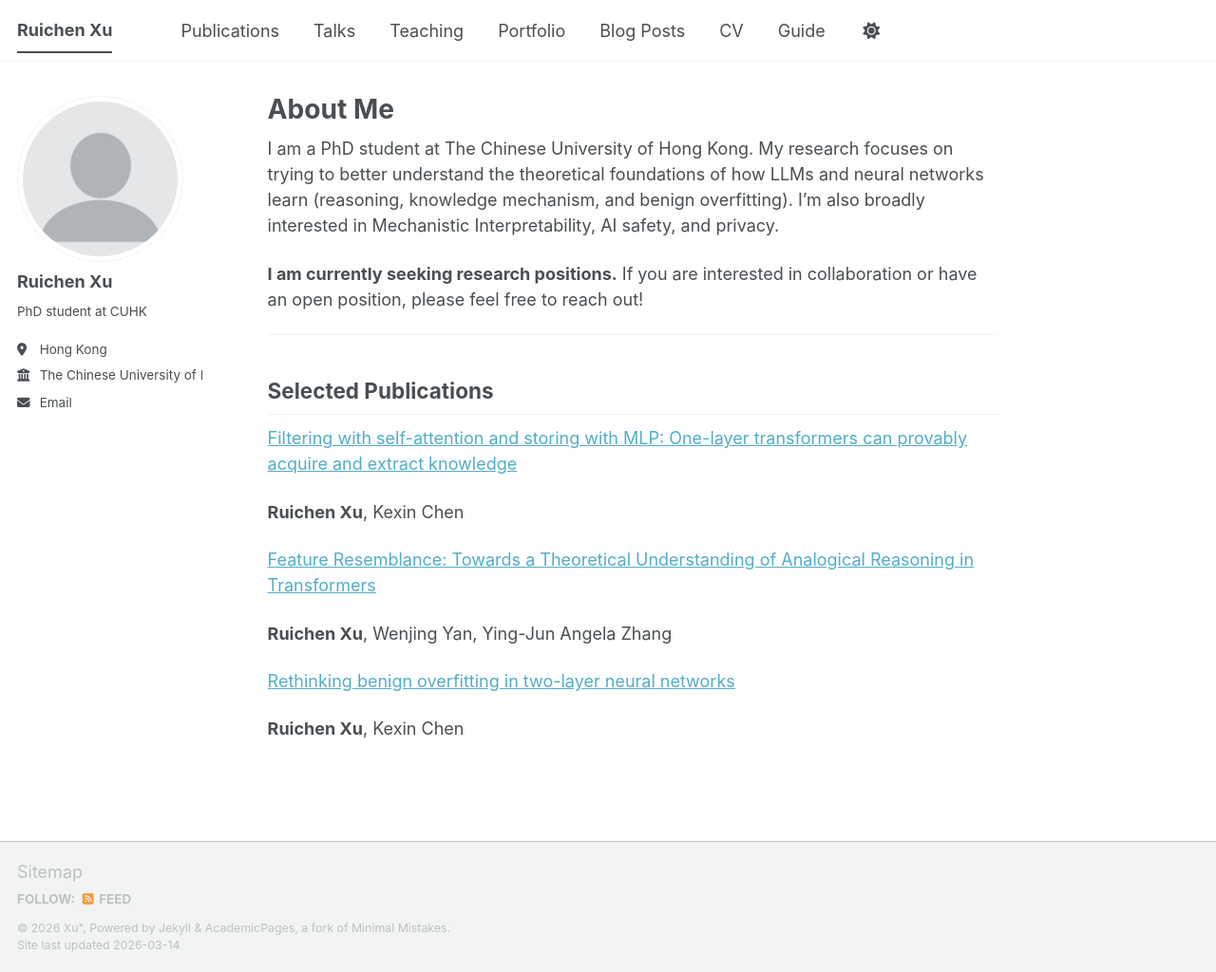
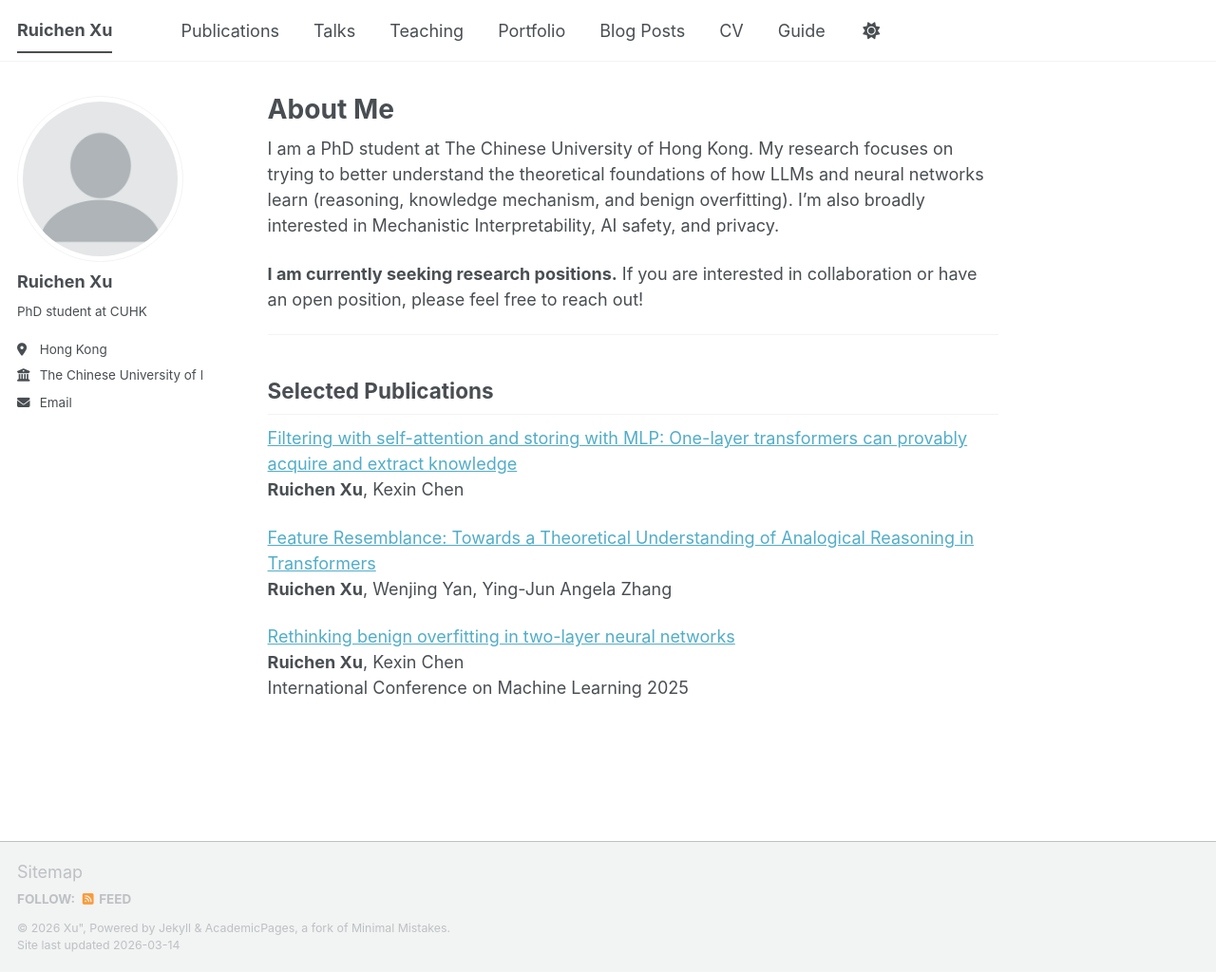
Before and after one commit to ruichenxu66/ruichenxu66.github.io, a Jekyll site: the page built from _pages/about.md, in a window 1280 px wide and 1024 px high. Shown: the whole window at 95% size. Built offline with Jekyll 4.4.1, drawn with Linux system fonts in a browser that asks for light colours; a script bundle is joined from its source files by our own code; library files that are not in the unit come from our copies.

Commit message:
Update about.md

```diff
--- a/_pages/about.md
+++ b/_pages/about.md
@@ -14,14 +14,12 @@ I'm also broadly interested in Mechanistic Interpretability, AI safety, and priv
 
 ---
 ## Selected Publications
-[Filtering with self-attention and storing with MLP: One-layer transformers can provably acquire and extract knowledge](https://arxiv.org/abs/2508.00901)
-
+[Filtering with self-attention and storing with MLP: One-layer transformers can provably acquire and extract knowledge](https://arxiv.org/abs/2508.00901) <br>
 **Ruichen Xu**, Kexin Chen
 
-[Feature Resemblance: Towards a Theoretical Understanding of Analogical Reasoning in Transformers](https://arxiv.org/abs/2603.05143v1)
-
+[Feature Resemblance: Towards a Theoretical Understanding of Analogical Reasoning in Transformers](https://arxiv.org/abs/2603.05143v1)<br>
 **Ruichen Xu**, Wenjing Yan, Ying-Jun Angela Zhang
 
-[Rethinking benign overfitting in two-layer neural networks](https://arxiv.org/abs/2502.11893)
-
-**Ruichen Xu**, Kexin Chen
+[Rethinking benign overfitting in two-layer neural networks](https://arxiv.org/abs/2502.11893)<br>
+**Ruichen Xu**, Kexin Chen<br>
+International Conference on Machine Learning 2025
```
